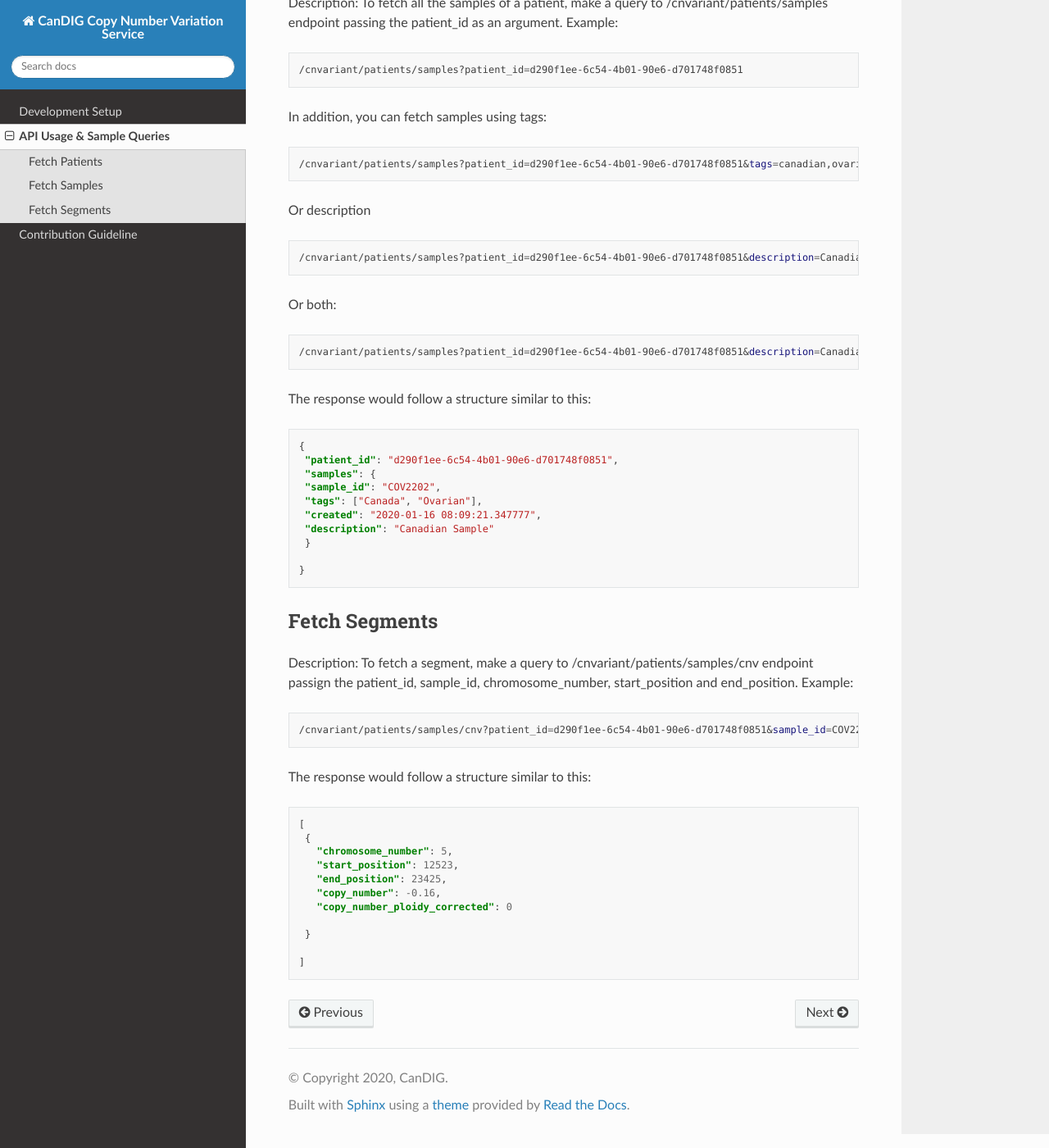
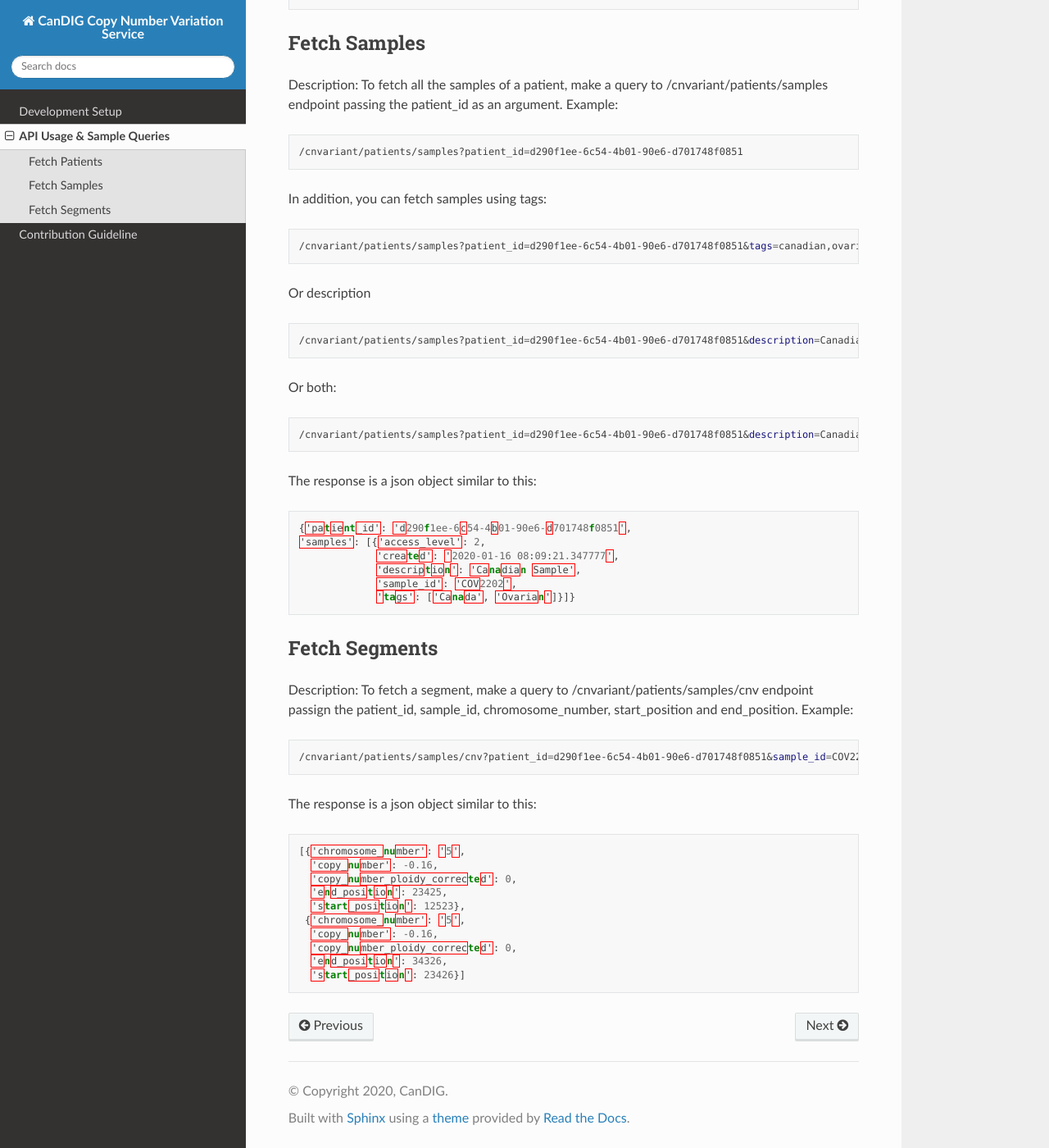
Before and after one commit to CanDIG/candig_cnv_service, a Sphinx documentation site: the page built from docs/api.rst, in a window 1280 px wide and 1400 px high, scrolled down 501 px. Shown: the whole window at 82% size. Built offline with Sphinx 7.4.7 and the Read the Docs theme 2.0.0, drawn with Linux system fonts in a browser that asks for light colours; some of the changed text lies outside the part shown.

Commit message:
Added new examples

```diff
--- a/docs/api.rst
+++ b/docs/api.rst
@@ -14,6 +14,14 @@ This section will provide instructions on API usages.
 Fetch Patients
 --------------
 Description: To fetch all the patients, make a query to /cnvariant/patients endpoint passing no arguments at all.
+The response is a list similar to this:
+
+.. code-block:: json
+
+ [
+   "d290f1ee-6c54-4b01-90e6-d701748f0851"
+ ]
+
 
 -------------
 Fetch Samples
@@ -43,20 +51,17 @@ Or both:
 
     /cnvariant/patients/samples?patient_id=d290f1ee-6c54-4b01-90e6-d701748f0851&description=Canadian&tags=canadian,ovaria
 
-The response would follow a structure similar to this:
+The response is a json object similar to this:
 
 .. code-block:: json
 
- {
-  "patient_id": "d290f1ee-6c54-4b01-90e6-d701748f0851",
-  "samples": {
-  "sample_id": "COV2202",
-  "tags": ["Canada", "Ovarian"],
-  "created": "2020-01-16 08:09:21.347777",
-  "description": "Canadian Sample"
-  }
+ {'patient_id': 'd290f1ee-6c54-4b01-90e6-d701748f0851',
+ 'samples': [{'access_level': 2,
+              'created': '2020-01-16 08:09:21.347777',
+              'description': 'Canadian Sample',
+              'sample_id': 'COV2202',
+              'tags': ['Canada', 'Ovarian']}]}
 
- }
 
 --------------
 Fetch Segments
@@ -66,20 +71,19 @@ Example:
 
 .. code-block:: bash
 
-    /cnvariant/patients/samples/cnv?patient_id=d290f1ee-6c54-4b01-90e6-d701748f0851&sample_id=COV2202&chromosome_number=5&start_position=12523&end_position=23425
+    /cnvariant/patients/samples/cnv?patient_id=d290f1ee-6c54-4b01-90e6-d701748f0851&sample_id=COV2202&chromosome_number=5&start_position=12522&end_position=34326
 
-The response would follow a structure similar to this:
+The response is a json object similar to this:
 
 .. code-block:: json
 
- [
-  {
-    "chromosome_number": 5,
-    "start_position": 12523,
-    "end_position": 23425,
-    "copy_number": -0.16,
-    "copy_number_ploidy_corrected": 0
-
-  }
-
- ]
+ [{'chromosome_number': '5',
+   'copy_number': -0.16,
+   'copy_number_ploidy_corrected': 0,
+   'end_position': 23425,
+   'start_position': 12523},
+  {'chromosome_number': '5',
+   'copy_number': -0.16,
+   'copy_number_ploidy_corrected': 0,
+   'end_position': 34326,
+   'start_position': 23426}]
```
